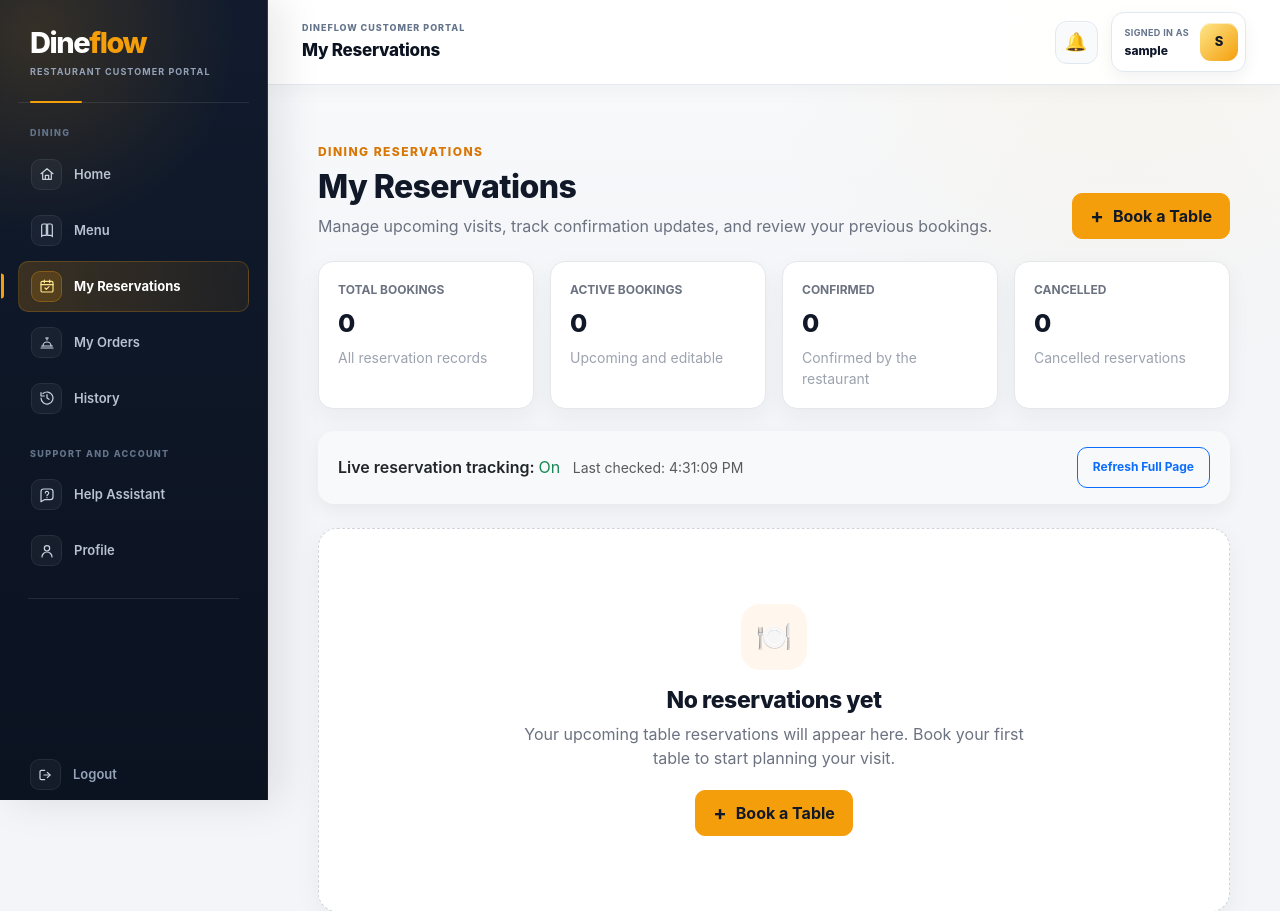
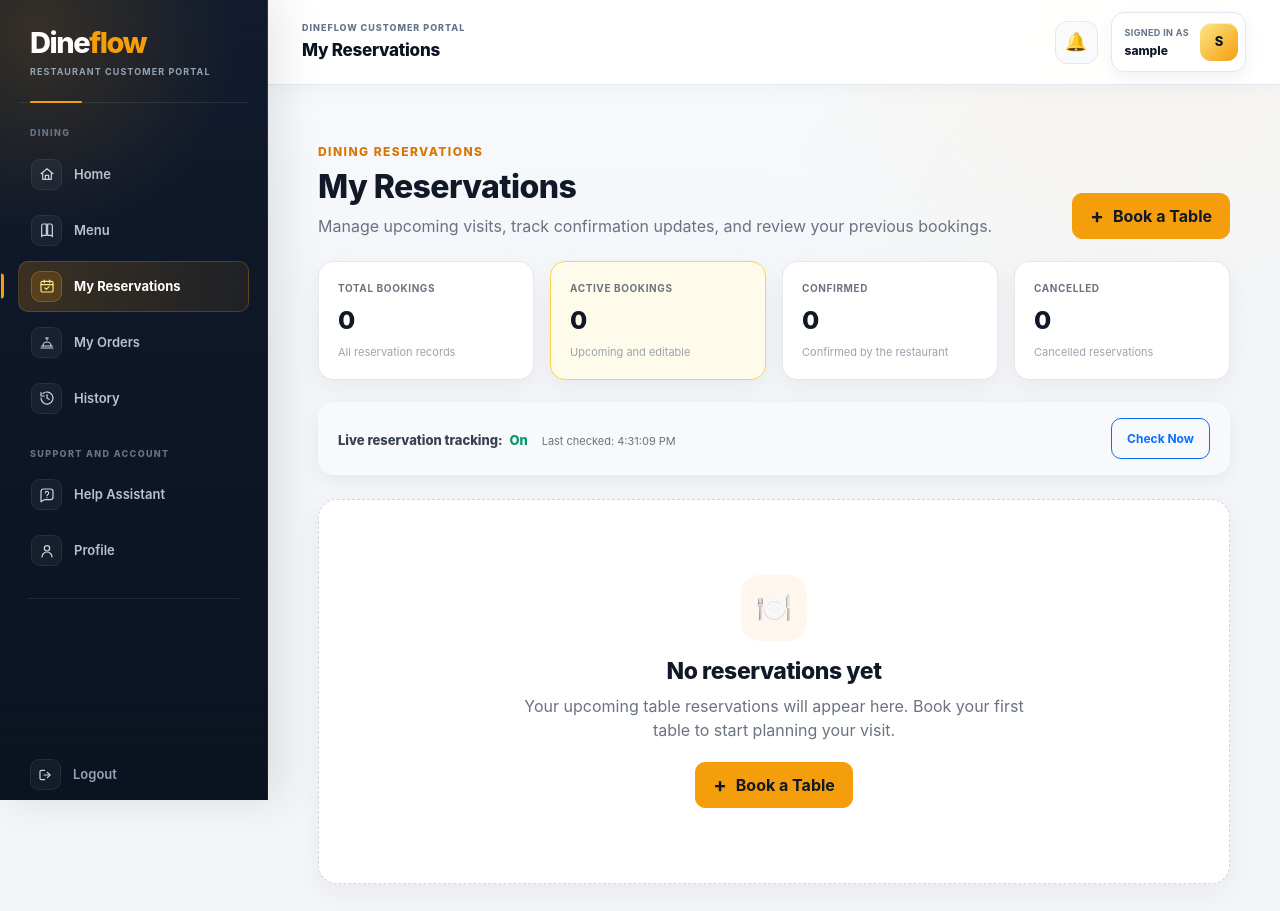
Before and after one commit to brendancws/SE_Project, an ASP.NET Core app: page /Customer/Reservations in a window 1280 px wide. Shown: the top 911 px of the page. After the commit the page ends 887 px from the top, so only its background shows below. Run offline with ASP.NET Core 8, Linux system fonts and the light colour scheme; the visitor is signed in with stand-in values (Sample User, id 1); data that the repository does not hold is empty; database files in the repository are not loaded.

Commit message:
Align reservation tracking and summary cards with orders page

```diff
--- a/RROMS/Pages/Customer/Reservations/Index.cshtml
+++ b/RROMS/Pages/Customer/Reservations/Index.cshtml
@@ -54,7 +54,7 @@
             </small>
         </article>
 
-        <article class="reservation-summary-card">
+        <article class="reservation-summary-card reservation-summary-card-active">
     <span class="summary-label">
         Active Bookings
     </span>
@@ -97,15 +97,15 @@
                         align-items-center flex-wrap gap-2">
 
                 <div>
-                    <span class="fw-semibold">
+    <span class="reservation-tracking-label">
         Live reservation tracking:
     </span>
 
-                    <span class="text-success">
+    <span class="reservation-tracking-status">
         On
     </span>
 
-                    <span class="text-muted small ms-2">
+    <span class="reservation-tracking-time">
         Last checked:
 
         <span id="lastReservationStatusCheck">
@@ -117,7 +117,7 @@
                 <button type="button"
         class="btn btn-sm btn-outline-primary"
         onclick="window.location.reload()">
-                    Refresh Full Page
+    Check Now
 </button>
             </div>
 
@@ -129,13 +129,13 @@
                     Reservation status updated.
                 </strong>
 
-                Refresh the full page to update reservation details
-                and available actions.
+                Reservation details were updated. Select Check Now
+to load the latest information.
 
                 <button type="button"
                         class="btn btn-sm btn-primary ms-2"
                         onclick="window.location.reload()">
-                    Refresh Full Page
+                    Check Now
                 </button>
             </div>
 
@@ -144,7 +144,7 @@
                  role="status">
 
                 Live reservation updates are temporarily unavailable.
-                Use Refresh Full Page to check the latest information.
+Use Check Now to load the latest reservation status.
             </div>
         </div>
     </div>
@@ -597,6 +597,20 @@
             0 8px 22px rgba(31, 41, 55, 0.05);
     }
 
+    .reservation-summary-card-active {
+    border-color: #fcd34d;
+    background: #fffbeb;
+    }
+
+    .reservation-summary-card-active strong {
+    color: #111827;
+    }
+
+    .reservation-summary-card-active small {
+    color: #6b7280;
+    }
+
+
     .reservation-summary-card span,
     .reservation-summary-card strong,
     .reservation-summary-card small {
@@ -606,8 +620,9 @@
     .summary-label {
     margin-bottom: 6px;
     color: #6b7280;
-        font-size: 12px;
-        font-weight: 700;
+    font-size: 10px;
+    font-weight: 750;
+    letter-spacing: 0.06em;
     text-transform: uppercase;
 }
 
@@ -620,8 +635,29 @@
     .reservation-summary-card small {
     margin-top: 4px;
     color: #9ca3af;
+    font-size: 11px;
     overflow-wrap: anywhere;
 }
+
+.reservation-tracking-label {
+    color: #374151;
+    font-size: 13px;
+    font-weight: 800;
+}
+
+.reservation-tracking-status {
+    margin-left: 4px;
+    color: #059669;
+    font-size: 13px;
+    font-weight: 800;
+}
+
+.reservation-tracking-time {
+    margin-left: 11px;
+    color: #6b7280;
+    font-size: 11px;
+}
+
 
     .reservation-list-section {
         margin-top: 24px;
@@ -1225,6 +1261,7 @@
 
                         if (!row) {
                             return;
+
                         }
 
                         if (updateReservationRow(
```
Lines whose indentation alone changed are shown as unchanged.
